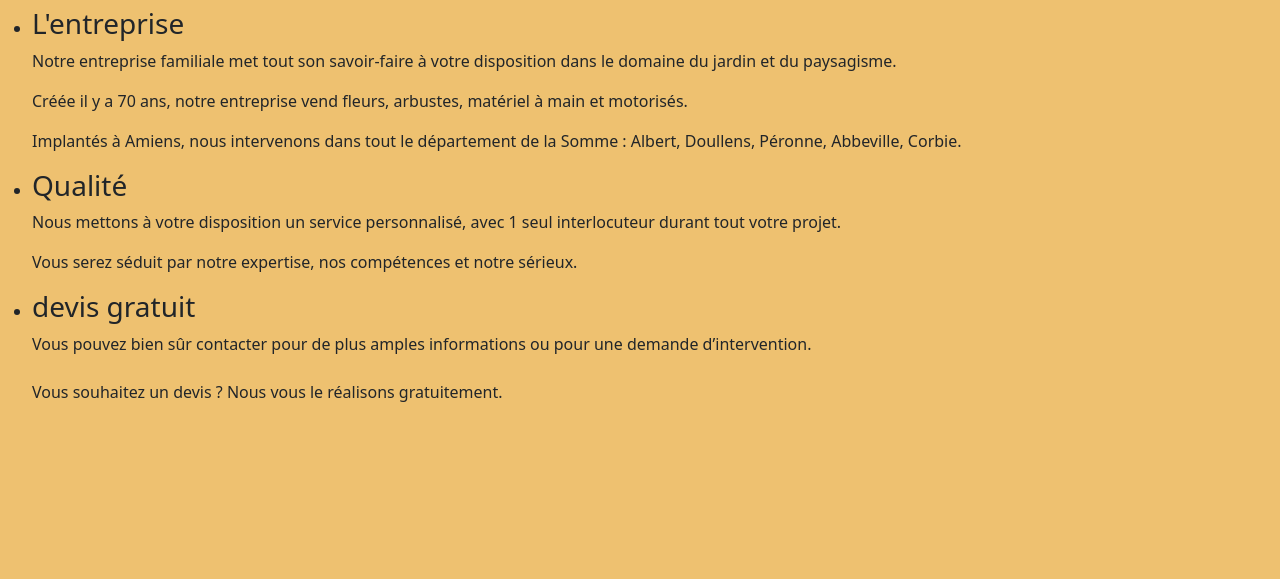
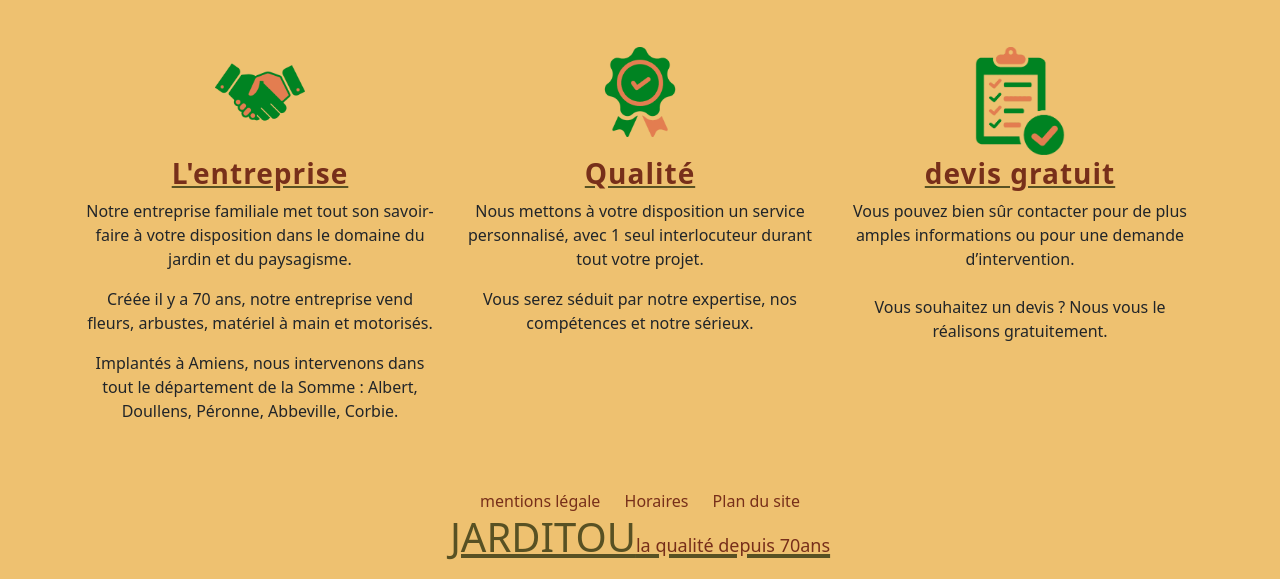
Before and after one commit to Lmickaeldev/jarditou_bootstrap, a plain HTML site: page index.html in a window 1280 px wide. Shown: the part 777-1356 px from the top of the page. Before the commit the page ends 1197 px from the top, so only its background shows below. Drawn offline with nearby package versions, Linux system fonts and the light colour scheme.

Commit message:
mise a jours index

```diff
--- a/assets/css/styles.css
+++ b/assets/css/styles.css
@@ -1,7 +1,10 @@
+/*all */
 body
 {
     background-color:#EEC170 ;
 }
+
+/*navbar*/
 .navbar {
     border-bottom: 2px solid #772F1A;
 }
@@ -33,11 +36,21 @@ body
 
     margin: 0 auto;
 }
-
+.nav-item a{
+    color: #772F1A!important;
+}
+.nav-item a:hover{
+    color: #fff!important;
+}
+.nav-item:hover{
+    background-color: #F2A65A;
+    border-radius: 10px;
+}
+/* carousel */
 #carousel-promo{
     display: block;
     margin: 20px  auto;
-    width: 900px;
+    width: 100%;
     height: 630px;
     border:10px solid #fff
 }
@@ -53,11 +66,69 @@ body
     color: #F58549;
     letter-spacing: 2px;
 }
-.visually-hidden{
-    color: aqua;
+.carousel-indicators{
+    transform: translateX(-15%);
 }
 .carousel-control-next, .carousel-control-prev{
     color: 0 1;
     background-color: #fff;
 
 }
+/* section wrapper */
+#wrapper{
+    margin: 50px auto;
+}
+#step-1 {
+    background: url(/assets/img/icone-d-entreprise-noir.png)
+      no-repeat top center;
+    background-size: 90px;
+
+  }
+
+  #step-2 {
+    background: url(/assets/img/qualité.png) no-repeat top center;
+    background-size: 90px;
+  }
+  #step-3 {
+    background: url(/assets/img/devis.png) no-repeat top center;
+    background-size: 90px;
+  }
+#step-1 h3{
+    padding-top: 110px;
+    letter-spacing: 1px;
+    color: #772F1A;
+    font-weight: bold;
+    text-decoration: underline #585123;
+}
+#step-2 h3{
+    padding-top: 110px;
+    letter-spacing: 1px;
+    color: #772F1A;
+    font-weight: bold;
+    text-decoration: underline #585123;
+}
+#step-3 h3{
+    padding-top: 110px;
+    letter-spacing: 1px;
+    color: #772F1A;
+    font-weight: bold;
+    text-decoration: underline #585123;
+}
+/*footer*/
+.footer-nav
+{
+    text-align: center;
+}
+.footer-nav a{
+margin:10px;
+text-decoration: none;
+color: #772F1A;
+}
+
+#wrapper-2,h1{
+    text-align: center;
+    text-transform: uppercase;
+    color: #585123;
+    text-decoration: underline;
+    padding-bottom: 10px;
+}
--- a/index.html
+++ b/index.html
@@ -33,8 +33,8 @@
         </div>
       </nav>
     </header>
-
-        <div class="container-fluid"><section id="my-carousel">
+    <section id="my-carousel">
+        <div class="container">
             <div id="carousel-promo" class="carousel carousel-dark slide ">
                 <div class="carousel-indicators container">
                   <button type="button" data-bs-target="#carousel-promo" data-bs-slide-to="0" class="active" aria-current="true" aria-label="Slide 1"></button>
@@ -74,30 +74,45 @@
               </div>
         </div>
     </section>
-    <section>
-        <div class="wrapper">
-          <ul>
-              <li id="step-1">
+    <section id="wrapper">
+      <div class="container text-center">
+        <div class="row">
+          <div class="col-md-4" id="step-1">
             <h3>L'entreprise</h3>
             <P>Notre entreprise familiale met tout son savoir-faire à votre disposition
              dans le domaine du jardin et du paysagisme.</P>
             <P>Créée il y a 70 ans, notre entreprise vend fleurs, arbustes, matériel à main et motorisés.</P>
             <P>Implantés à Amiens, nous intervenons dans tout le département de la Somme
             : Albert, Doullens, Péronne, Abbeville, Corbie.</P>
-              </li>
-              <li id="step-2">
+          </div>
+          <div class="col-md-4" id="step-2">
             <h3>Qualité</h3>
             <p>Nous mettons à votre disposition un service personnalisé, avec 1 seul interlocuteur durant tout votre projet.</p>
             <p>Vous serez séduit par notre expertise, nos compétences et notre sérieux.</p>
-              </li>
-              <li id="step-3">
+          </div>
+          <div class="col-md-4" id="step-3">
             <h3>devis gratuit</h3>
             <p>Vous pouvez bien sûr contacter pour de plus amples informations ou pour une demande d’intervention.<br>
             <br> Vous souhaitez un devis ? Nous vous le réalisons gratuitement.</p>
-              </li>
-
-          </ul>
+          </div>
+        </div>
       </div>
     </section>
+    <footer>
+      <div class="wrapper-2">
+        <div class="container">
+          <nav class="footer-nav" >
+            <a href="#">mentions légale</a>
+            <a href="#">Horaires</a>
+            <a href="#">Plan du site</a>
+     </nav>
+   <h1>Jarditou<span class="depuis">la qualité depuis 70ans</span></h1>
+        </div>
+      </div>
+
+ </footer>
 </body>
 </html>
+
+
+<!-- https://coolors.co/585123-eec170-f2a65a-f58549-772f1a -->
```
Also changed, not shown: assets/img/SD1003-BALCK-WHITE-FRONT.jpg.jpeg (deleted), assets/img/devis.png (added), assets/img/icone-d-entreprise-noir.png (added), assets/img/qualité.png (added). Lines whose indentation alone changed are shown as unchanged.
